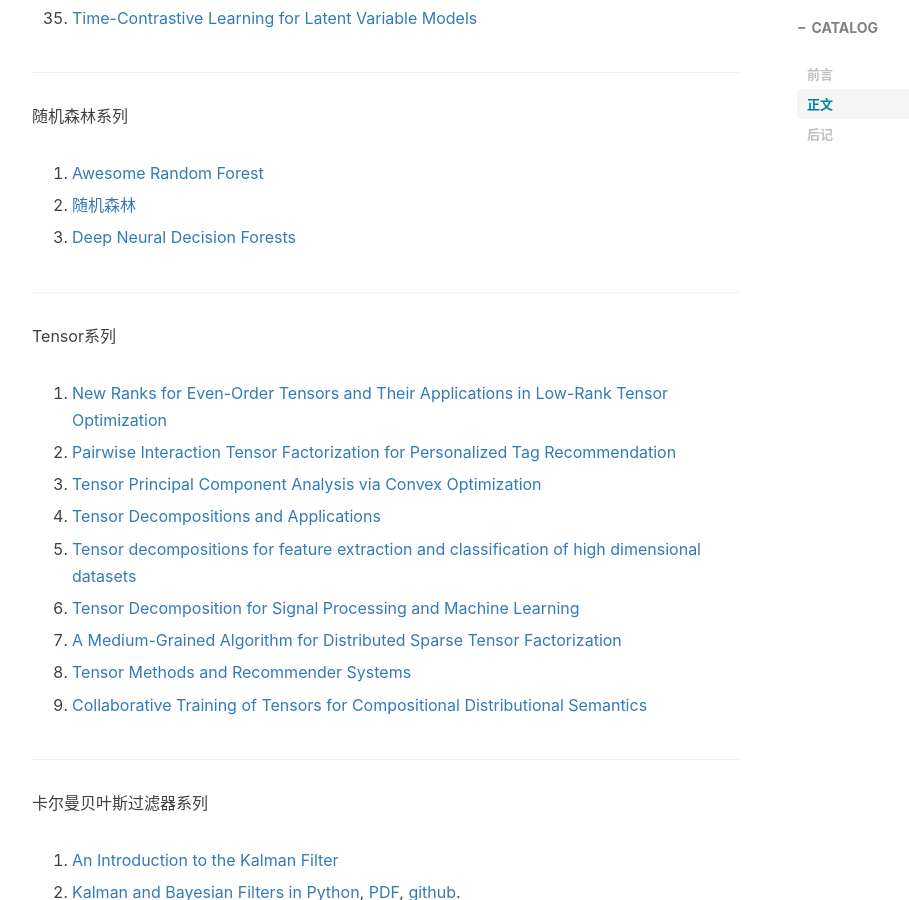
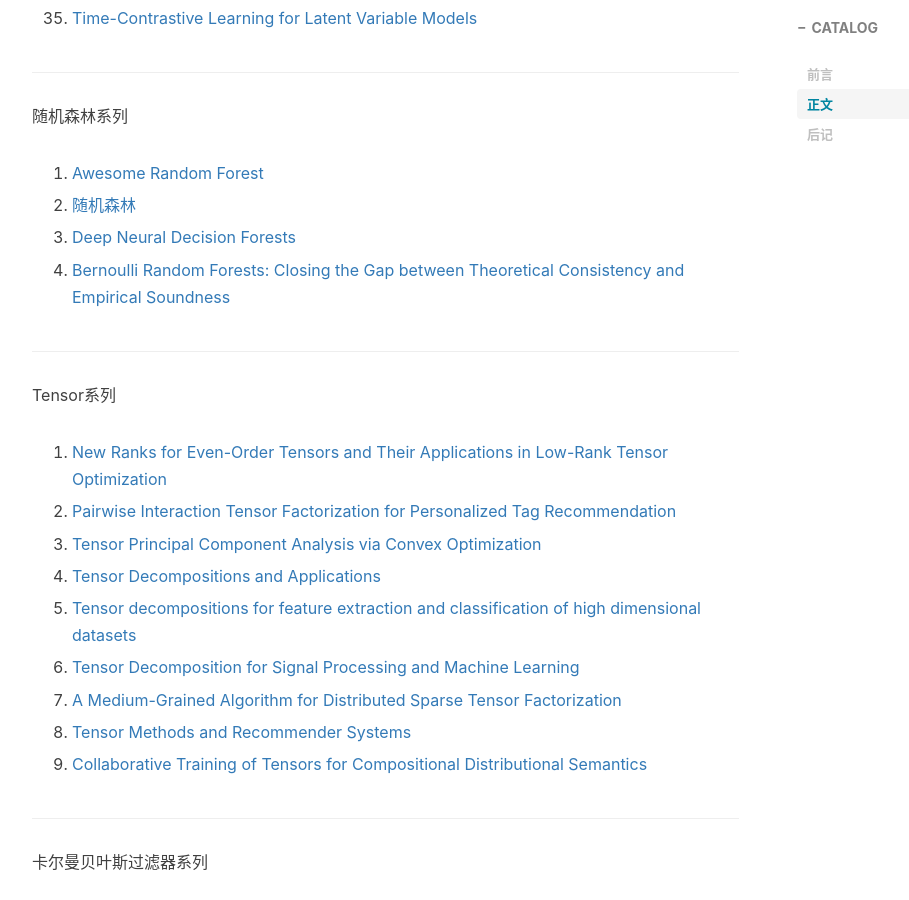
Before and after one commit to CoolIceFire/CoolIceFire.github.io, a Jekyll site: the page built from _posts/2016-06-30-Learning.markdown, in a window 1280 px wide and 900 px high, scrolled down 2167 px. Shown: the whole window, without its empty margins (233-1142 px from the left). Built offline with Jekyll 4.4.1, drawn with Linux system fonts in a browser that asks for light colours; nearby versions of some CDN libraries; comment, search, counter and statistics services are not loaded.

Commit message:
Update 2016-06-30-Learning.markdown

```diff
--- a/_posts/2016-06-30-Learning.markdown
+++ b/_posts/2016-06-30-Learning.markdown
@@ -103,6 +103,8 @@ tags:
 
 3. [Deep Neural Decision Forests](http://120.52.73.14/www.cv-foundation.org/openaccess/content_iccv_2015/papers/Kontschieder_Deep_Neural_Decision_ICCV_2015_paper.pdf)
 
+4. [Bernoulli Random Forests: Closing the Gap between Theoretical Consistency and Empirical Soundness](http://www.ijcai.org/Proceedings/16/Papers/309.pdf)
+
 ---------------------------------------------------------------------------------------------------------------
 
 Tensor系列
```
